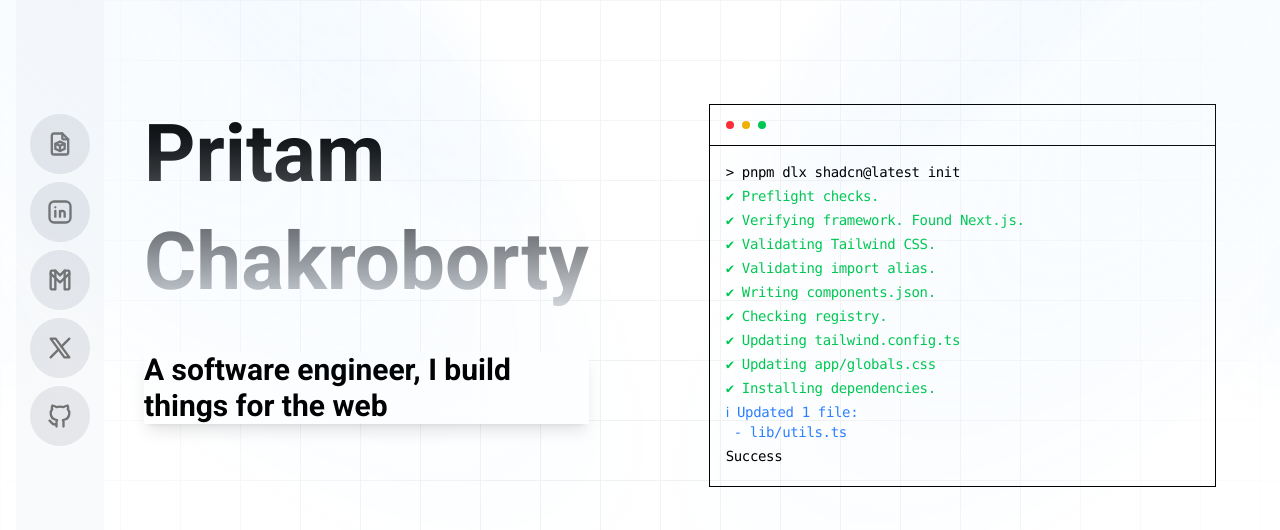
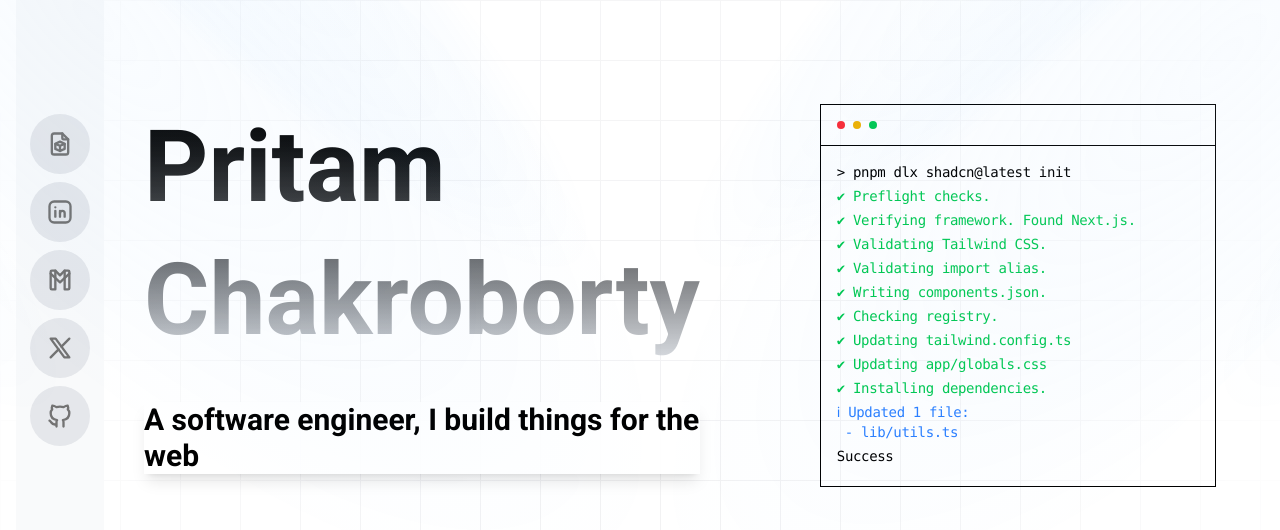
Before and after one commit to anynomous001/portfolio-2, a Next.js app: page / in a window 1280 px wide. Shown: the part 120-650 px from the top of the page. Built offline with nearby package versions, Linux system fonts and the light colour scheme.

Commit message:
added padding to herodiv

```diff
--- a/components/HeroDiv.tsx
+++ b/components/HeroDiv.tsx
@@ -92,7 +92,7 @@ const HeroDiv = () => {
                     <div className="flex justify-center min-h-[60%] pt-48 lg:pt-40 lg:gap-30">
                         <div className="text-center lg:text-left pl-0 lg:pl-20">
                             <h1 className={`${roboto.className} relative z-20 bg-gradient-to-b from-black to-gray-300/80 bg-clip-text font-bold  text-transparent dark:from-white dark:to-slate-900/10
-                            text-5xl sm:text-7xl md:text-[80px] lg:text-[80px] leading-tight`}>
+                            text-5xl sm:text-7xl md:text-[80px] lg:text-[100px] leading-tight`}>
                                 <span className="block mb-2">Pritam</span>
                                 <span className="block">Chakroborty</span>
                             </h1>
@@ -103,7 +103,6 @@ const HeroDiv = () => {
                             </div>
                         </div>
 
-                        {/* Subtitle with responsive design */}
 
 
                         <Terminal className='hidden lg:block'>
```
